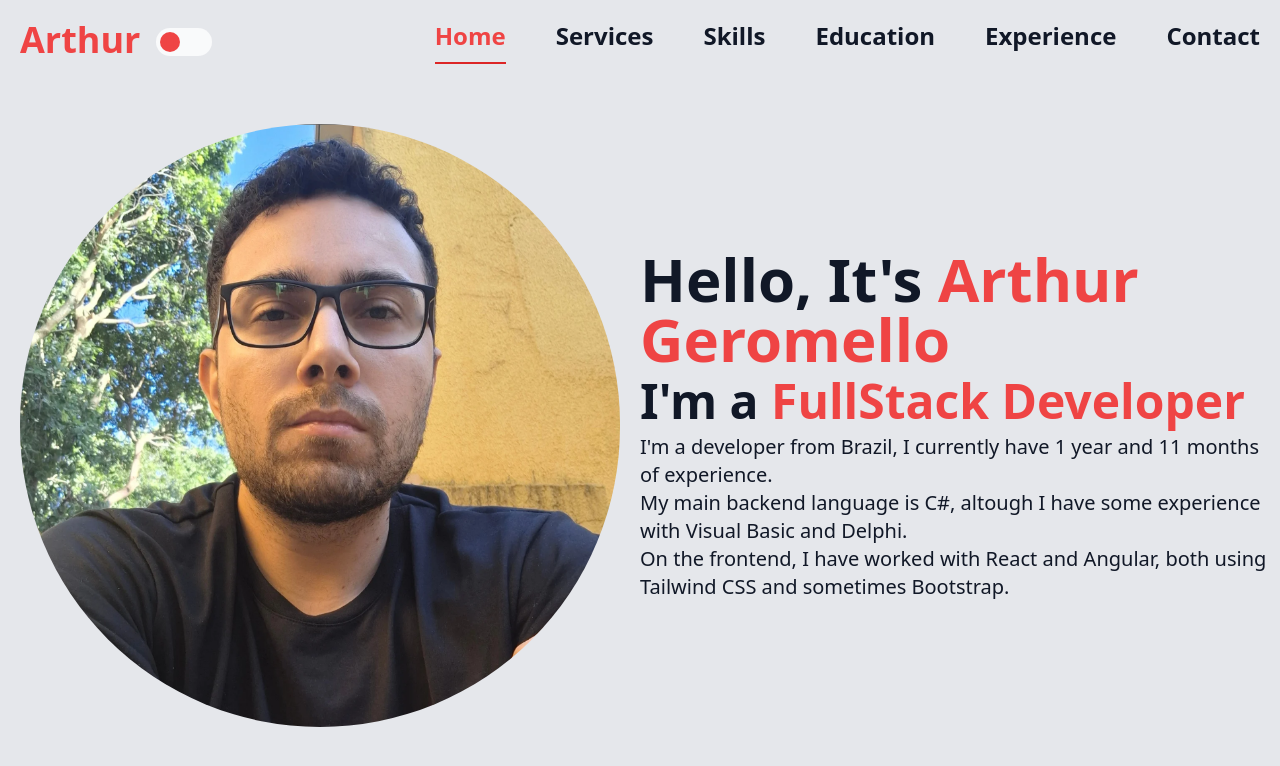
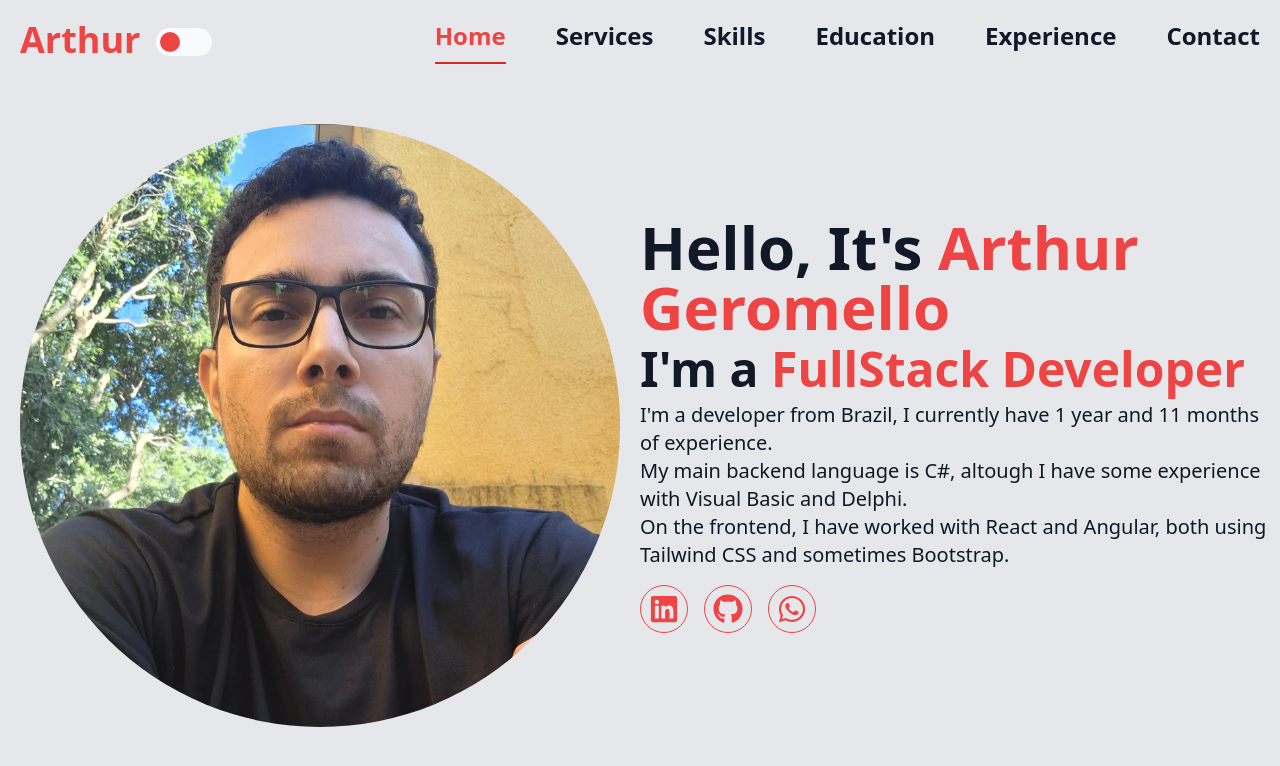
Before and after one commit to Arthuthu/my-portfolio, a Next.js app: page / in a window 1280 px wide. Shown: the top 766 px of the page. Built offline with nearby package versions, Linux system fonts and the light colour scheme.

Commit message:
Add linkedin,whatsapp, github icons

```diff
--- a/package.json
+++ b/package.json
@@ -11,7 +11,8 @@
     "framer-motion": "^12.23.12",
     "next": "15.5.2",
     "react": "18.2.0",
-    "react-dom": "18.2.0"
+    "react-dom": "18.2.0",
+    "react-icons": "^5.5.0"
   },
   "devDependencies": {
     "@types/node": "^20",
--- a/src/app/education/page.tsx
+++ b/src/app/education/page.tsx
@@ -1,4 +1,4 @@
-"use client"; // 👈 required in App Router
+"use client";
 
 import { motion } from "framer-motion";
 import Link from "next/link";
--- a/src/app/layout.tsx
+++ b/src/app/layout.tsx
@@ -2,6 +2,7 @@
 import "./globals.css";
 import { useEffect, useState } from "react";
 import Link from "next/link";
+import { usePathname } from "next/navigation";
 
 export default function RootLayout({ children }: Readonly<{ children: React.ReactNode }>) {
 	const [dark, setDark] = useState(false);
@@ -58,12 +59,16 @@ export default function RootLayout({ children }: Readonly<{ children: React.Reac
 							{ href: "/experience", label: "Experience" },
 							{ href: "/contact", label: "Contact" },
 						].map(({ href, label }) => {
-							const isActive = typeof window !== "undefined" && window.location.pathname === href;
+							const pathname = usePathname();
+							const isActive = pathname === href;
 							return (
 								<Link
 									key={href}
 									href={href}
-									className={`cursor-pointer ${isActive ? " text-red-500 border-b-2 border-red-600" : ""}`}
+									className={`cursor-pointer
+										hover:text-red-400 hover:border-b-2 hover:border-red-500 transition-all duration-200
+										${isActive ? " text-red-500 border-b-2 border-red-600" : ""}`
+									}
 								>
 									{label}
 								</Link>
--- a/src/app/page.tsx
+++ b/src/app/page.tsx
@@ -1,4 +1,7 @@
-import Link from "next/link";
+"use client";
+
+import { motion } from "framer-motion";
+import { FaLinkedin, FaGithub, FaWhatsapp } from "react-icons/fa";
 
 export default function Home() {
 
@@ -20,19 +23,41 @@ export default function Home() {
     }
 
     return (
-        <div className="flex mt-10">
+        <div className="flex mt-10 flex-col md:flex-row">
             <div className="flex-1 flex items-center justify-center">
                 <img src="/images/arthur.png" alt="Arthur Geromello"className="w-[calc(100%-2rem)] max-w-[600px] h-auto rounded-full" />
             </div>
-            <div className="flex flex-1 flex-col justify-center items-start">
+            <motion.div
+                initial={{ opacity: 0 }}
+                animate={{ opacity: 1 }}
+                transition={{ delay: 0.4, duration: 0.6 }}
+                className="flex flex-1 flex-col justify-center items-start"
+            >
                 <h1 className="text-6xl font-bold">Hello, It's <span className="text-red-500">Arthur Geromello</span></h1>
                 <p className="text-5xl font-semibold mt-2">I'm a <span className="text-red-500">FullStack Developer</span></p>
                 <div className="flex flex-col mt-2 text-xl">
                     <p>I'm a developer from Brazil, I currently have {getCurrentExperience()} of experience.</p>
                     <p>My main backend language is C#, altough I have some experience with Visual Basic and Delphi.</p>
                     <p>On the frontend, I have worked with React and Angular, both using Tailwind CSS and sometimes Bootstrap.</p>
+                    <div className="flex gap-4 mt-4">
+                        <a href="https://www.linkedin.com/in/arthur-geromello-ab44a8159/" target="_blank" rel="noopener noreferrer"
+                           className="text-3xl text-red-500 border border-red-500 p-2 rounded-full
+                            hover:text-gray-900 hover:bg-red-500 transition-colors duration-500">
+                            <FaLinkedin />
+                        </a>
+                        <a href="https://github.com/Arthuthu" target="_blank" rel="noopener noreferrer"
+                           className="text-3xl text-red-500 border border-red-500 p-2 rounded-full
+                            hover:text-gray-900 hover:bg-red-500 transition-colors duration-500">
+                            <FaGithub />
+                        </a>
+                        <a href="https://wa.me/+5517997824891/" target="_blank" rel="noopener noreferrer"
+                           className="text-3xl text-red-500 border border-red-500 p-2 rounded-full
+                            hover:text-gray-900 hover:bg-red-500 transition-colors duration-500">
+                            <FaWhatsapp />
+                        </a>
+                    </div>
                 </div>
-            </div>
+            </motion.div>
         </div>
     );
 }
```
Also changed, not shown: 1 other file (tests, documents, lock files or other folders).
